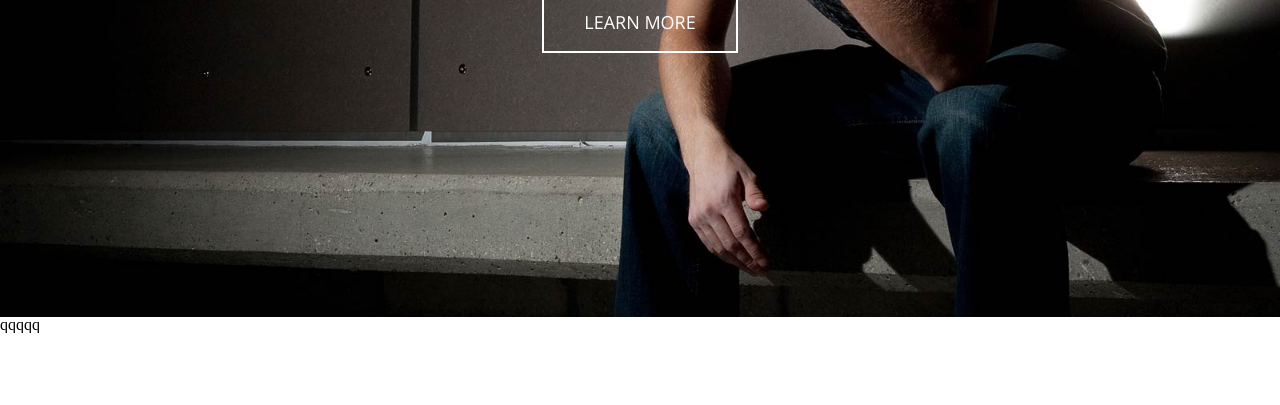
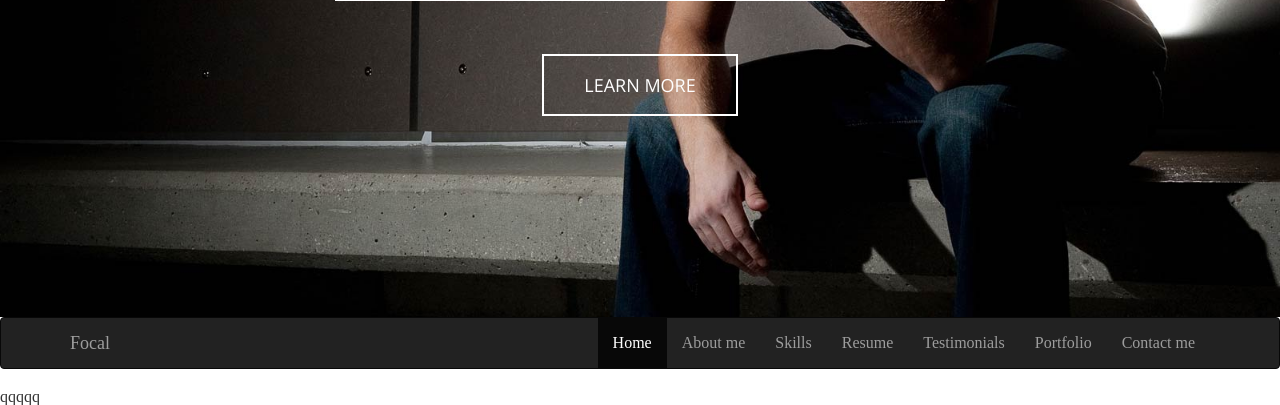
Before and after one commit to KrzysztofGolat/0006_Web_Graphic_Designer, a website: page app/index.html in a window 1280 px wide. Shown: the part 483-888 px from the top of the page. Before the commit the page ends 816 px from the top, so only its background shows below. Drawn offline with nearby package versions, Linux system fonts and the light colour scheme; files that its build step writes are made by us from their sources.

Commit message:
Header changed to bootstrap, menu in bootstrap added.

```diff
--- a/app/index.html
+++ b/app/index.html
@@ -10,6 +10,8 @@
     <title>CV Web &amp; Graphic Designer</title>
 
     <!--    <link rel="shortcut icon" href="images/favicon.ico" type="image/x-icon"/>                  -->
+    <link rel="stylesheet" href="https://maxcdn.bootstrapcdn.com/bootstrap/3.3.6/css/bootstrap.min.css"
+      integrity="sha384-1q8mTJOASx8j1Au+a5WDVnPi2lkFfwwEAa8hDDdjZlpLegxhjVME1fgjWPGmkzs7" crossorigin="anonymous">
     <link href='https://fonts.googleapis.com/css?family=Roboto:700,400,300' rel='stylesheet' type='text/css'>
     <link href='https://fonts.googleapis.com/css?family=Open+Sans:300' rel='stylesheet' type='text/css'>
 <!--    <link type="text/css" rel="stylesheet" href="styles/reset.scss">-->
@@ -18,27 +20,59 @@
 </head>
 <body>
 
-    <header class="header">
-        <div class="wrapper">
-            <div class="header__title">Web &amp; Graphics Designer</div>
+    <header class="container-fluid header">
+        <div class="row">
 
-            <div class="header__ramka">
-                <a href="">Learn more</a>
+            <div class="col-md-6 col-md-offset-3
+                        col-sm-8 col-sm-offset-2
+                        col-xs-10 col-xs-offset-1 text-center">
+                <div class="header__title ">Web &amp; Graphics Designer</div>
+
+                <div class="header__ramka">
+                    <a href="">Learn more</a>
+                </div>
             </div>
         </div>
     </header>
 
-    <nav></nav>
+    <nav class="navbar navbar-inverse">
+      <div class="container">
+        <div class="navbar-header">
+          <button type="button" class="navbar-toggle" data-toggle="collapse" data-target="#myNavbar">
+            <span class="icon-bar"></span>
+            <span class="icon-bar"></span>
+            <span class="icon-bar"></span>
+          </button>
+          <a class="navbar-brand" href="#">Focal</a>
+        </div>
+        <div class="collapse navbar-collapse " id="myNavbar">
+          <ul class="nav navbar-nav navbar-right">
+            <li class="active"><a href="#">Home</a></li>
+            <li><a href="#">About me</a></li>
+            <li><a href="#">Skills</a></li>
+            <li><a href="#">Resume</a></li>
+            <li><a href="#">Testimonials</a></li>
+            <li><a href="#">Portfolio</a></li>
+            <li><a href="#">Contact me</a></li>
+          </ul>
+        </div>
+      </div>
+    </nav>
+
+
+    </nav>
 
     <!--    <aside></aside>      -->
 
-    <main>
+<!--    <main>-->
         <div>qqqqq</div>
 
     </main>
 
     <footer></footer>
 
+    <script  src="https://ajax.googleapis.com/ajax/libs/jquery/2.2.0/jquery.min.js"></script>
+    <script src="https://maxcdn.bootstrapcdn.com/bootstrap/3.3.6/js/bootstrap.min.js" integrity="sha384-0mSbJDEHialfmuBBQP6A4Qrprq5OVfW37PRR3j5ELqxss1yVqOtnepnHVP9aJ7xS" crossorigin="anonymous"></script>
     <!--    <script src="scripts/script.js"></script>-->
 </body>
 </html>
--- a/app/styles/style.scss
+++ b/app/styles/style.scss
@@ -3,8 +3,8 @@ $brandcolor: #2ecc71;
 $headingFont: 'Roboto', Arial, serif;
 $textFont: 'Open Sans', Arial, serif;
 
-$bkpTablet: 800px;
-$bkpMobile: 480px;
+$bkpTablet: 992px;
+$bkpMobile: 768px;
 
 @import 'reset';
 
@@ -12,24 +12,13 @@ body {
     background-color: white;
 }
 
-.wrapper {
-    max-width: 1200px;
-    margin: auto;
-}
-
 .header {
     background-image: url(../img/header.jpg);
     background-position: center top;
     background-repeat: no-repeat;
     background-size: cover;
-    width: 100%;
     height: 100vh;
-    vertical-align: middle;
     color: white;
-
-    position: relative;
-    display: inline-block;
-    text-align: center;
 
     &__title {
         border-top: 2px solid white;
@@ -41,19 +30,20 @@ body {
         text-transform: uppercase;
         font-weight: 700;
         font-family: $headingFont;
-        max-width: 80%;
+        overflow: hidden;
 
         @media screen and (max-width: $bkpTablet) {
             font-size: 44px;
-            margin-top: 35vh;
+//            margin-top: 35vh;
             padding: 15px 0;
         }
 
         @media screen and (max-width: $bkpMobile) {
             font-size: 32px;
-            margin-top: 30vh;
+//            margin-top: 35vh;
             padding: 10px 0;
         }
+
     }
 
     &__ramka a {
@@ -81,7 +71,5 @@ body {
         &:hover {
             background-color: $brandcolor;
         }
-
-
     }
 }
```
